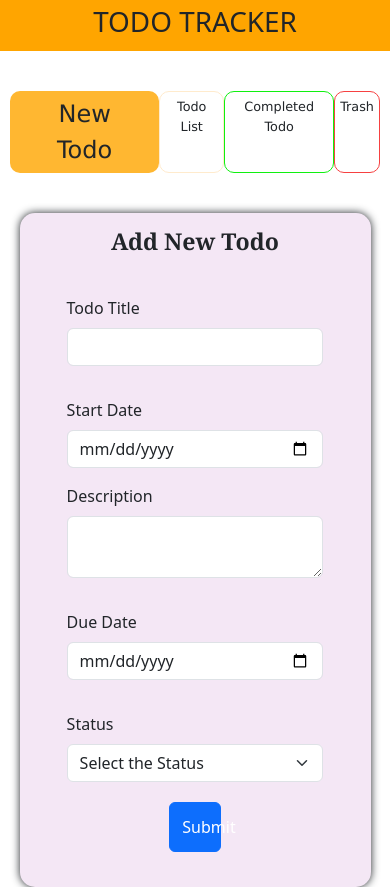
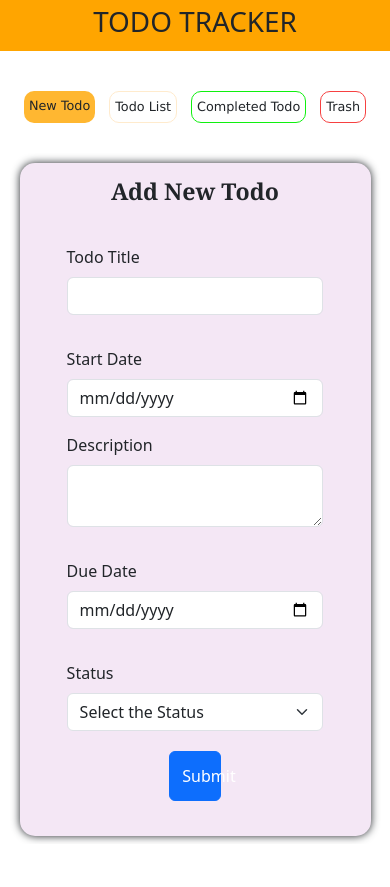
Before and after one commit to NagendraVarma1/Todo-Project, a React (Create React App) app: page / in a window 390 px wide. After the commit the page ends 844 px from the top, so only its background shows below. Built offline with nearby package versions, Linux system fonts and the light colour scheme.

Commit message:
small change

```diff
--- a/src/Components/Cards/Cards.module.css
+++ b/src/Components/Cards/Cards.module.css
@@ -61,6 +61,11 @@
         font-size: 1rem;
         padding: 5px 10px;
     }
+
+    .newTodoActive, .todoListActive, .completedTodoActive, .trashActive{
+        font-size: 1rem;
+        padding: 5px 10px;
+    }
 }
 
 @media screen and (max-width: 439.9px) {
@@ -69,4 +74,8 @@
         font-size: 0.8rem;
         padding: 5px 5px;
     }
+    .newTodoActive, .todoListActive, .completedTodoActive, .trashActive{
+        font-size: 0.8rem;
+        padding: 5px 5px;
+    }
 }
```
